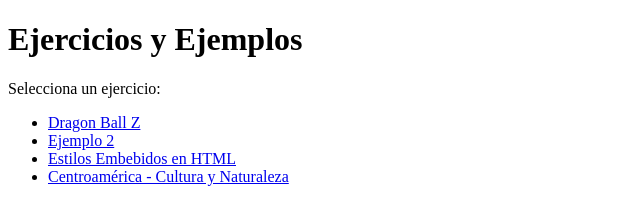
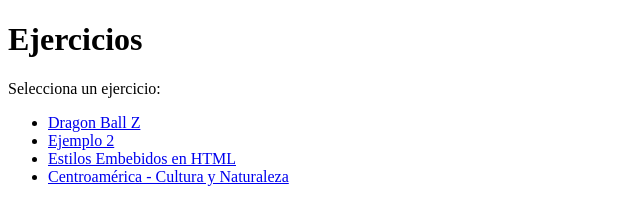
Before and after one commit to elY0sef92/20245574_guia1, a plain HTML site: page index.html in a window 1280 px wide. Shown: the whole page, without its empty margins (0-640 px from the left). Drawn offline with Linux system fonts and the light colour scheme.

Commit message:
Update index.html

```diff
--- a/index.html
+++ b/index.html
@@ -7,7 +7,7 @@
 </head>
 <body>
     <div class="inicio-container">
-        <h1>Ejercicios y Ejemplos</h1>
+        <h1>Ejercicios</h1>
         <p>Selecciona un ejercicio:</p>
         <ul>
             <li><a href="Página.html">Dragon Ball Z </a></li>
@@ -17,4 +17,5 @@
         </ul>
     </div>
 </body>
+
 </html>
```
